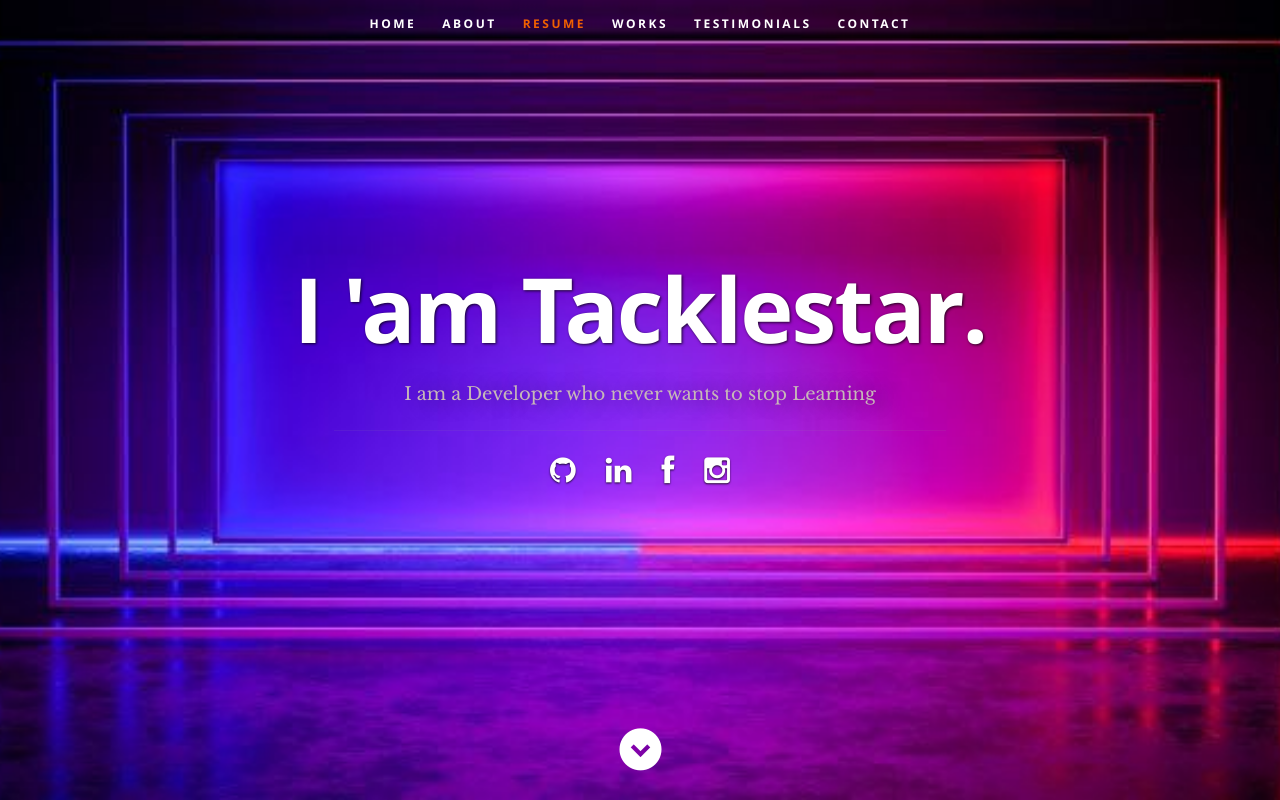
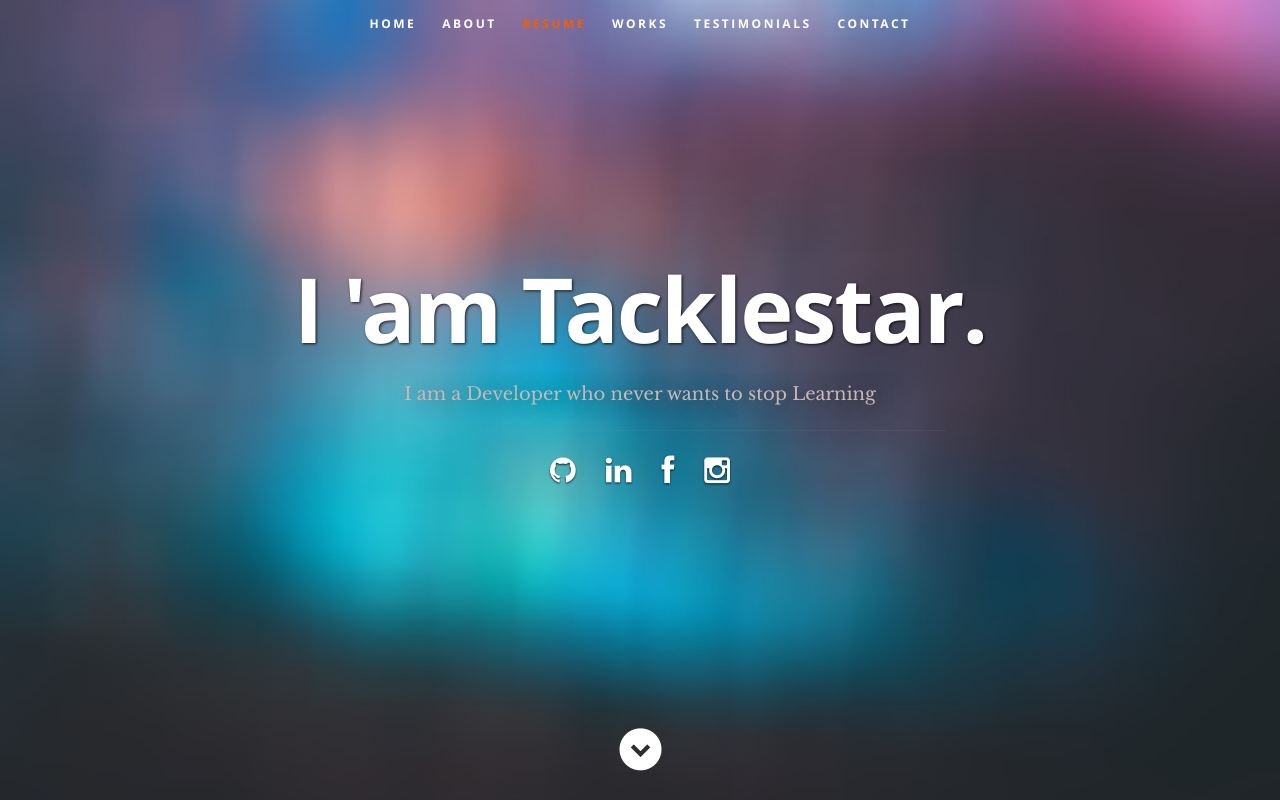
Before and after one commit to tacklesta/Tacklestar-Personal-Website, a React (Create React App) app: page / in a window 1280 px wide. Shown: the top 800 px of the page. Built offline with nearby package versions, Linux system fonts and the light colour scheme.

Commit message:
Update layout.css

```diff
--- a/public/css/layout.css
+++ b/public/css/layout.css
@@ -15,7 +15,7 @@
    height: 800px;
    min-height: 500px;
    width: 100%;
-   background: #161415 url(../images/header-background.jpg) no-repeat top center;
+   background: #161415 url(../images/header-background.jfif) no-repeat top center;
    background-size: cover !important;
 	-webkit-background-size: cover !important;
    text-align: center;
```
